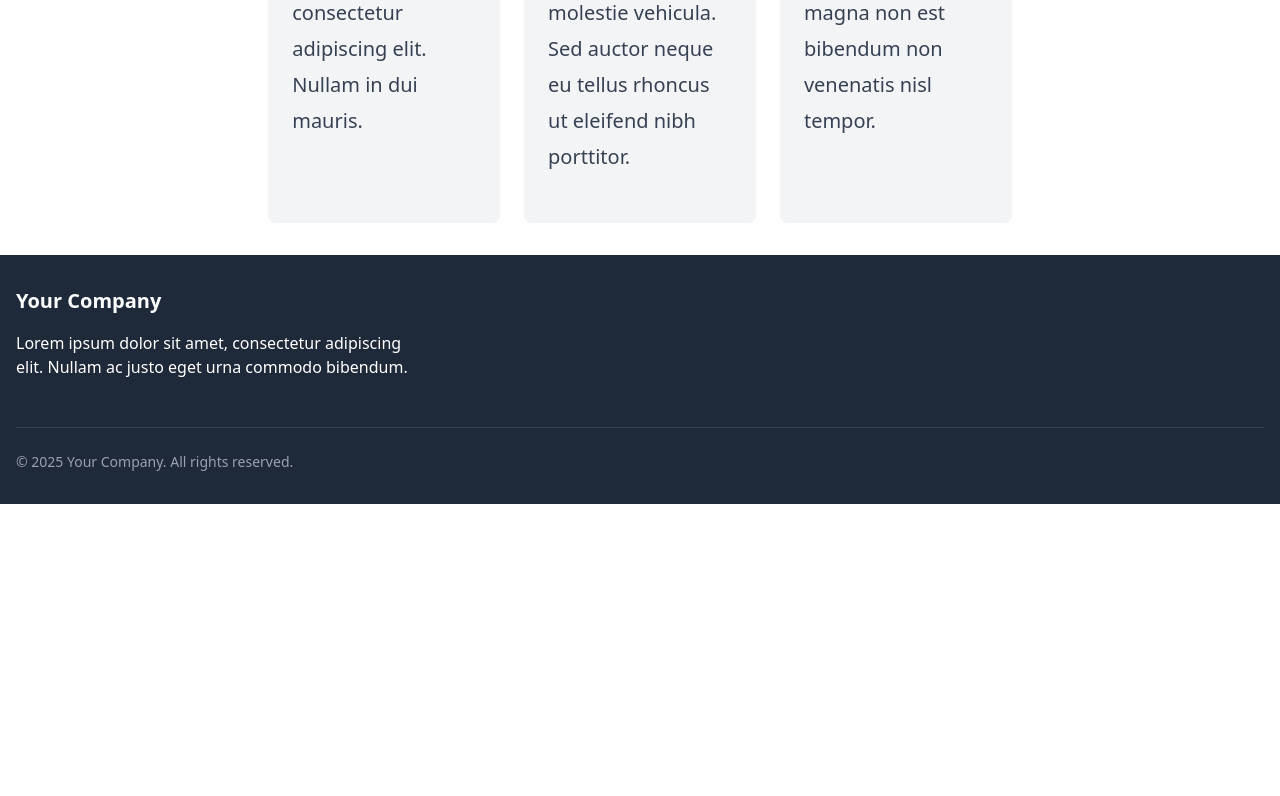
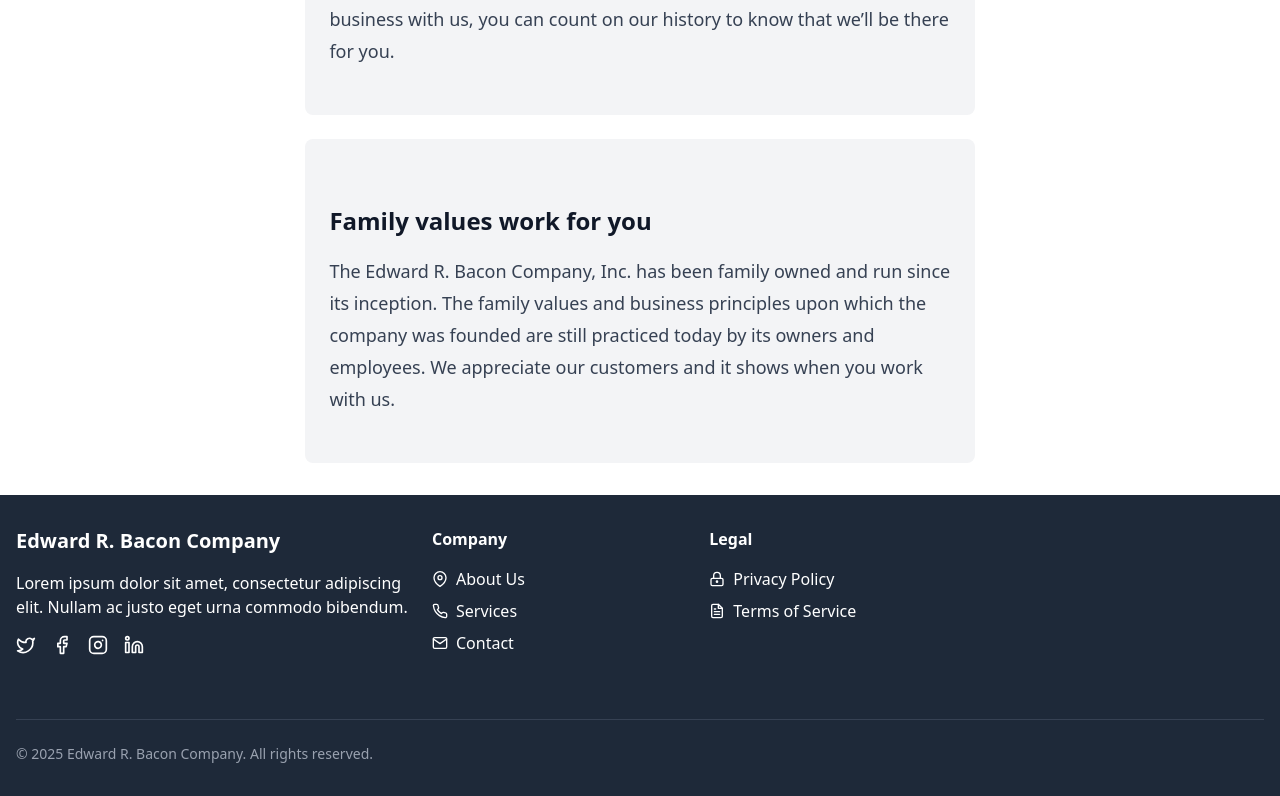
Before and after one commit to stef-the/erbacon, a SvelteKit app: page / in a window 1280 px wide. Shown: the part 1281-2077 px from the top of the page. Before the commit the page ends 1785 px from the top, so only its background shows below. Built offline with nearby package versions, Linux system fonts and the light colour scheme.

Commit message:
fix social icons, start to fill in placeholder text from original website

```diff
--- a/src/components/Footer.svelte
+++ b/src/components/Footer.svelte
@@ -1,10 +1,17 @@
 <!-- src/components/Footer.svelte -->
 <script>
-    export let companyName = "EdwardRBacon";
+	import SocialIcons from './icons/SocialIcons.svelte';
+
+	/**
+	 * @type {string}
+	 */
+	export const companyName = 'Edward R. Bacon Company';
+
 	/**
 	 * @type {any[]}
 	 */
 	export let socialLinks = [];
+
 	/**
 	 * @type {any[]}
 	 */
@@ -13,34 +20,42 @@
 	const currentYear = new Date().getFullYear();
 </script>
 
-  <footer class="bg-gray-800 text-white py-8">
+<footer class="bg-gray-800 py-8 text-white">
 	<div class="container mx-auto px-4">
 		<div class="flex flex-wrap">
 			<!-- Company info -->
-        <div class="w-full md:w-1/3 mb-6 md:mb-0">
-          <h3 class="text-xl font-bold mb-4">{companyName}</h3>
-          <p class="mb-4">Lorem ipsum dolor sit amet, consectetur adipiscing elit. Nullam ac justo eget urna commodo bibendum.</p>
-
+			<div class="mb-6 w-full md:mb-0 md:w-1/3">
+				<h3 class="mb-4 text-xl font-bold">{companyName}</h3>
+				<p class="mb-4">
+					Lorem ipsum dolor sit amet, consectetur adipiscing elit. Nullam ac justo eget urna commodo
+					bibendum.
+				</p>
 				<!-- Social media links -->
 				<div class="flex space-x-4">
 					{#each socialLinks as link}
-              <a href={link.href} class="hover:text-blue-400 transition duration-150">
-                <!-- You can replace this with proper icons -->
-                <span>{link.icon}</span>
+						<a href={link.href} class="transition duration-150 hover:text-blue-400">
+							<SocialIcons
+								name={link.icon}
+								size={20}
+								customClass="hover:scale-110 transition-transform"
+							/>
 						</a>
 					{/each}
 				</div>
 			</div>
-
 			<!-- Footer links -->
-        <div class="w-full md:w-2/3 flex flex-wrap">
+			<div class="flex w-full flex-wrap md:w-2/3">
 				{#each footerLinks as section}
-            <div class="w-1/2 md:w-1/3 mb-6">
-              <h4 class="font-bold mb-4">{section.title}</h4>
+					<div class="mb-6 w-1/2 md:w-1/3">
+						<h4 class="mb-4 font-bold">{section.title}</h4>
 						<ul>
 							{#each section.links as link}
 								<li class="mb-2">
-                    <a href={link.href} class="hover:text-blue-400 transition duration-150">
+									<a
+										href={link.href}
+										class="flex items-center transition duration-150 hover:text-blue-400"
+									>
+										<SocialIcons name={link.icon} size={16} customClass="mr-2" />
 										{link.label}
 									</a>
 								</li>
@@ -50,8 +65,7 @@
 				{/each}
 			</div>
 		</div>
-
-      <div class="border-t border-gray-700 mt-8 pt-6 text-sm text-gray-400">
+		<div class="mt-8 border-t border-gray-700 pt-6 text-sm text-gray-400">
 			<p>&copy; {currentYear} {companyName}. All rights reserved.</p>
 		</div>
 	</div>
--- a/src/components/Navbar.svelte
+++ b/src/components/Navbar.svelte
@@ -26,7 +26,7 @@
 <nav class="sticky top-0 z-10 flex h-16 bg-gray-800 text-white">
 	<img src="/ERBCO_main.gif" alt="ERBCO" class="m-0k h-16" />
 	<div class="container">
-		<ul class="flex h-16 flex-wrap ml-10">
+		<ul class="flex h-16 flex-wrap ml-8">
 			{#each navItems as item, index}
 				<li
 					class=" flex h-full items-center px-5 transition duration-150 ease-in-out hover:bg-gray-600"
@@ -72,4 +72,8 @@
 			{/each}
 		</ul>
 	</div>
+	<div class="flex h-16 flex-wrap items-center" >
+		<a href="tel:+19163838250" class="w-max mr-8">Call Us: <b>+1 (916) 383-8250</b></a>
+	</div>
+	<img src="/ERBCO_get_it_from_bacon.avif" alt="ERBCO" class="">
 </nav>
--- /dev/null
+++ b/src/components/icons/SocialIcons.svelte
@@ -0,0 +1,191 @@
+<!-- src/components/icons/SocialIcons.svelte -->
+<script>
+	/**
+	 * Renders social media or footer link icons based on the provided name
+	 * @type {string} - Name of the icon to render
+	 */
+	export let name;
+
+	/**
+	 * Size of the icon in pixels
+	 * @type {number}
+	 */
+	export let size = 24;
+
+	/**
+	 * Custom class to be applied to the SVG
+	 * @type {string}
+	 */
+	export let customClass = '';
+</script>
+
+{#if name === 'Twitter'}
+	<svg
+		xmlns="http://www.w3.org/2000/svg"
+		width={size}
+		height={size}
+		viewBox="0 0 24 24"
+		fill="none"
+		stroke="currentColor"
+		stroke-width="2"
+		stroke-linecap="round"
+		stroke-linejoin="round"
+		class={customClass}
+	>
+		<path
+			d="M22 4s-.7 2.1-2 3.4c1.6 10-9.4 17.3-18 11.6 2.2.1 4.4-.6 6-2C3 15.5.5 9.6 3 5c2.2 2.6 5.6 4.1 9 4-.9-4.2 4-6.6 7-3.8 1.1 0 3-1.2 3-1.2z"
+		></path>
+	</svg>
+{:else if name === 'Facebook'}
+	<svg
+		xmlns="http://www.w3.org/2000/svg"
+		width={size}
+		height={size}
+		viewBox="0 0 24 24"
+		fill="none"
+		stroke="currentColor"
+		stroke-width="2"
+		stroke-linecap="round"
+		stroke-linejoin="round"
+		class={customClass}
+	>
+		<path d="M18 2h-3a5 5 0 0 0-5 5v3H7v4h3v8h4v-8h3l1-4h-4V7a1 1 0 0 1 1-1h3z"></path>
+	</svg>
+{:else if name === 'Instagram'}
+	<svg
+		xmlns="http://www.w3.org/2000/svg"
+		width={size}
+		height={size}
+		viewBox="0 0 24 24"
+		fill="none"
+		stroke="currentColor"
+		stroke-width="2"
+		stroke-linecap="round"
+		stroke-linejoin="round"
+		class={customClass}
+	>
+		<rect x="2" y="2" width="20" height="20" rx="5" ry="5"></rect>
+		<path d="M16 11.37A4 4 0 1 1 12.63 8 4 4 0 0 1 16 11.37z"></path>
+		<line x1="17.5" y1="6.5" x2="17.51" y2="6.5"></line>
+	</svg>
+{:else if name === 'LinkedIn'}
+	<svg
+		xmlns="http://www.w3.org/2000/svg"
+		width={size}
+		height={size}
+		viewBox="0 0 24 24"
+		fill="none"
+		stroke="currentColor"
+		stroke-width="2"
+		stroke-linecap="round"
+		stroke-linejoin="round"
+		class={customClass}
+	>
+		<path d="M16 8a6 6 0 0 1 6 6v7h-4v-7a2 2 0 0 0-2-2 2 2 0 0 0-2 2v7h-4v-7a6 6 0 0 1 6-6z"></path>
+		<rect x="2" y="9" width="4" height="12"></rect>
+		<circle cx="4" cy="4" r="2"></circle>
+	</svg>
+{:else if name === 'Privacy Policy'}
+	<svg
+		xmlns="http://www.w3.org/2000/svg"
+		width={size}
+		height={size}
+		viewBox="0 0 24 24"
+		fill="none"
+		stroke="currentColor"
+		stroke-width="2"
+		stroke-linecap="round"
+		stroke-linejoin="round"
+		class={customClass}
+	>
+		<rect x="3" y="11" width="18" height="11" rx="2" ry="2"></rect>
+		<path d="M7 11V7a5 5 0 0 1 10 0v4"></path>
+		<circle cx="12" cy="16" r="1"></circle>
+	</svg>
+{:else if name === 'Terms of Service'}
+	<svg
+		xmlns="http://www.w3.org/2000/svg"
+		width={size}
+		height={size}
+		viewBox="0 0 24 24"
+		fill="none"
+		stroke="currentColor"
+		stroke-width="2"
+		stroke-linecap="round"
+		stroke-linejoin="round"
+		class={customClass}
+	>
+		<path d="M14 2H6a2 2 0 0 0-2 2v16a2 2 0 0 0 2 2h12a2 2 0 0 0 2-2V8z"></path>
+		<polyline points="14 2 14 8 20 8"></polyline>
+		<line x1="16" y1="13" x2="8" y2="13"></line>
+		<line x1="16" y1="17" x2="8" y2="17"></line>
+		<polyline points="10 9 9 9 8 9"></polyline>
+	</svg>
+{:else if name === 'Email'}
+	<svg
+		xmlns="http://www.w3.org/2000/svg"
+		width={size}
+		height={size}
+		viewBox="0 0 24 24"
+		fill="none"
+		stroke="currentColor"
+		stroke-width="2"
+		stroke-linecap="round"
+		stroke-linejoin="round"
+		class={customClass}
+	>
+		<path d="M4 4h16c1.1 0 2 .9 2 2v12c0 1.1-.9 2-2 2H4c-1.1 0-2-.9-2-2V6c0-1.1.9-2 2-2z"></path>
+		<polyline points="22,6 12,13 2,6"></polyline>
+	</svg>
+{:else if name === 'Phone'}
+	<svg
+		xmlns="http://www.w3.org/2000/svg"
+		width={size}
+		height={size}
+		viewBox="0 0 24 24"
+		fill="none"
+		stroke="currentColor"
+		stroke-width="2"
+		stroke-linecap="round"
+		stroke-linejoin="round"
+		class={customClass}
+	>
+		<path
+			d="M22 16.92v3a2 2 0 0 1-2.18 2 19.79 19.79 0 0 1-8.63-3.07 19.5 19.5 0 0 1-6-6 19.79 19.79 0 0 1-3.07-8.67A2 2 0 0 1 4.11 2h3a2 2 0 0 1 2 1.72 12.84 12.84 0 0 0 .7 2.81 2 2 0 0 1-.45 2.11L8.09 9.91a16 16 0 0 0 6 6l1.27-1.27a2 2 0 0 1 2.11-.45 12.84 12.84 0 0 0 2.81.7A2 2 0 0 1 22 16.92z"
+		></path>
+	</svg>
+{:else if name === 'Location'}
+	<svg
+		xmlns="http://www.w3.org/2000/svg"
+		width={size}
+		height={size}
+		viewBox="0 0 24 24"
+		fill="none"
+		stroke="currentColor"
+		stroke-width="2"
+		stroke-linecap="round"
+		stroke-linejoin="round"
+		class={customClass}
+	>
+		<path d="M21 10c0 7-9 13-9 13s-9-6-9-13a9 9 0 0 1 18 0z"></path>
+		<circle cx="12" cy="10" r="3"></circle>
+	</svg>
+{:else}
+	<!-- Default icon if name doesn't match -->
+	<svg
+		xmlns="http://www.w3.org/2000/svg"
+		width={size}
+		height={size}
+		viewBox="0 0 24 24"
+		fill="none"
+		stroke="currentColor"
+		stroke-width="2"
+		stroke-linecap="round"
+		stroke-linejoin="round"
+		class={customClass}
+	>
+		<circle cx="12" cy="12" r="10"></circle>
+		<line x1="12" y1="8" x2="12" y2="16"></line>
+		<line x1="8" y1="12" x2="16" y2="12"></line>
+	</svg>
+{/if}
--- a/src/routes/+layout.svelte
+++ b/src/routes/+layout.svelte
@@ -12,28 +12,41 @@
 		heroImage: string | null;
 		heroVideo: string | null;
 		navItems: { label: string; href: string }[];
-		socialLinks: { label: string; href: string }[];
-		footerLinks: { label: string; href: string }[];
+		socialLinks: { icon: string; href: string }[];
+		footerLinks: { title: string; links: { icon: string; label: string; href: string }[] }[];
 	} = {
 		siteTitle: 'Edward R. Bacon Company',
 		siteSubtitle: 'Servicing the West Coast construction industry since 1910',
-		companyName: 'Your Company',
+		companyName: 'Edward R. Bacon Company',
 		heroImage: null,
 		heroVideo: '1111090611-preview.mp4',
 		navItems: [
 			{ label: 'Home', href: '/' },
 			{ label: 'About', href: '/about' },
 			{ label: 'Services', href: '/services' },
-			{ label: 'Contact', href: '/contact' }
 		],
 		socialLinks: [
-			{ label: 'Twitter', href: 'https://twitter.com' },
-			{ label: 'Facebook', href: 'https://facebook.com' },
-			{ label: 'Instagram', href: 'https://instagram.com' }
+			{ icon: 'Twitter', href: 'https://twitter.com' },
+			{ icon: 'Facebook', href: 'https://facebook.com' },
+			{ icon: 'Instagram', href: 'https://instagram.com' },
+			{ icon: 'LinkedIn', href: 'https://linkedin.com' }
 		],
 		footerLinks: [
-			{ label: 'Privacy Policy', href: '/privacy' },
-			{ label: 'Terms of Service', href: '/terms' }
+			{
+				title: 'Company',
+				links: [
+					{ icon: 'Location', label: 'About Us', href: '/about' },
+					{ icon: 'Phone', label: 'Services', href: '/services' },
+					{ icon: 'Email', label: 'Contact', href: '/contact' }
+				]
+			},
+			{
+				title: 'Legal',
+				links: [
+					{ icon: 'Privacy Policy', label: 'Privacy Policy', href: '/privacy' },
+					{ icon: 'Terms of Service', label: 'Terms of Service', href: '/terms' }
+				]
+			}
 		]
 	};
 </script>
@@ -51,7 +64,7 @@
 				<h1 class="text-center text-4xl font-bold text-white">
 					{data.siteTitle}
 				</h1>
-				<h2 class="text-center text-2xl text-white pt-2">
+				<h2 class="pt-2 text-center text-2xl text-white">
 					{data.siteSubtitle}
 				</h2>
 			</div>
@@ -74,13 +87,10 @@
 			{/if}
 		</div>
 	</div>
-
 	<Navbar navItems={data.navItems} />
-
 	<main class="container mx-auto flex-grow px-4 py-8">
 		<slot />
 	</main>
-
 	<Footer
 		companyName={data.companyName}
 		socialLinks={data.socialLinks}
--- a/src/routes/+page.svelte
+++ b/src/routes/+page.svelte
@@ -5,24 +5,21 @@
 	} = {
 		features: [
 			{
-        title: "Feature 1",
-        description: "Lorem ipsum dolor sit amet, consectetur adipiscing elit. Nullam in dui mauris."
+				title: 'One hundred years of history',
+				description:
+					'The Edward R. Bacon Company was founded in 1910. We’ve witnessed firsthand the evolution of the construction equipment industry. We’ve also seen many companies come and go. All this time, we’ve continued to offer great products and services to our customers. When you do business with us, you can count on our history to know that we’ll be there for you.'
 			},
 			{
-        title: "Feature 2",
-        description: "Vivamus hendrerit arcu sed erat molestie vehicula. Sed auctor neque eu tellus rhoncus ut eleifend nibh porttitor."
-      },
-      {
-        title: "Feature 3",
-        description: "Ut in nulla enim. Phasellus molestie magna non est bibendum non venenatis nisl tempor."
+				title: 'Family values work for you',
+				description:
+					'The Edward R. Bacon Company, Inc. has been family owned and run since its inception. The family values and business principles upon which the company was founded are still practiced today by its owners and employees. We appreciate our customers and it shows when you work with us.'
 			}
 		]
 	};
 </script>
 
-<div class="prose lg:prose-xl mx-auto">
-	<h2 class="mb-4 text-2xl font-bold">Welcome to our Website</h2>
-
+<div class="prose lg:prose-lg mx-auto">
+	<h2 class="text-2xl font-bold">Welcome to our Website</h2>
 	<div class="my-6">
 		<p>
 			Lorem ipsum dolor sit amet, consectetur adipiscing elit. Nullam in dui mauris. Vivamus
@@ -32,14 +29,15 @@
 		</p>
 
 		<p class="mt-4">
-			Suspendisse in orci enim. Donec sed ligula in purus vehicula tempus. Praesent hendrerit eros
-			in nisi sollicitudin varius. Aliquam erat volutpat. Donec blandit est ut elementum aliquam.
-			Quisque euismod tortor ac purus mollis scelerisque.
+			Our mission is to offer our customers unparalleled service. We are committed to helping your
+			business run more smoothly. That’s why we offer more choices in equipment, an experienced
+			staff that understands the industry and a complete inventory of parts to give you what you
+			need when you need it.
 		</p>
 	</div>
 
 	{#if data.features}
-		<div class="my-8 grid grid-cols-1 gap-6 md:grid-cols-3">
+		<div class="my-8 grid grid-cols-1 gap-6 2xl:grid-cols-2">
 			{#each data.features as feature}
 				<div class="rounded-lg bg-gray-100 p-6">
 					<h3 class="mb-2 text-xl font-semibold">{feature.title}</h3>
```
Lines whose indentation alone changed are shown as unchanged.
